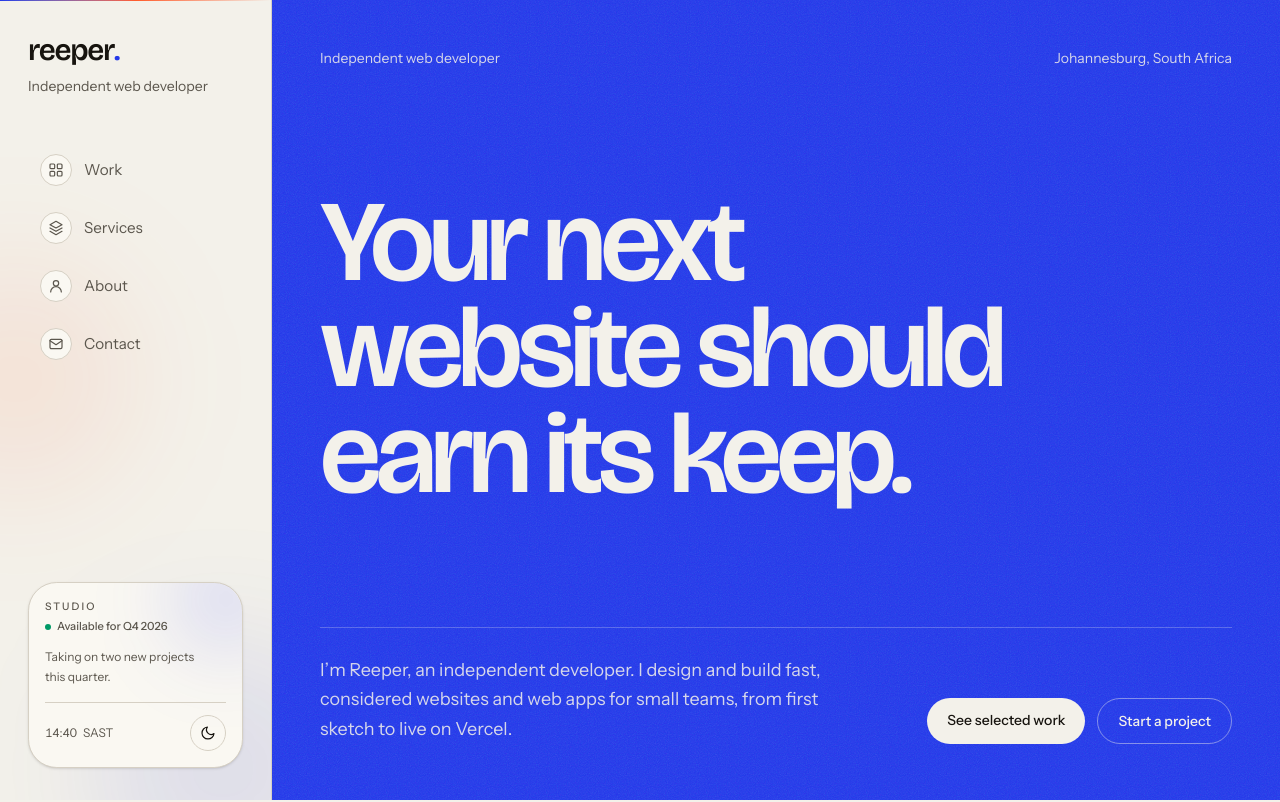
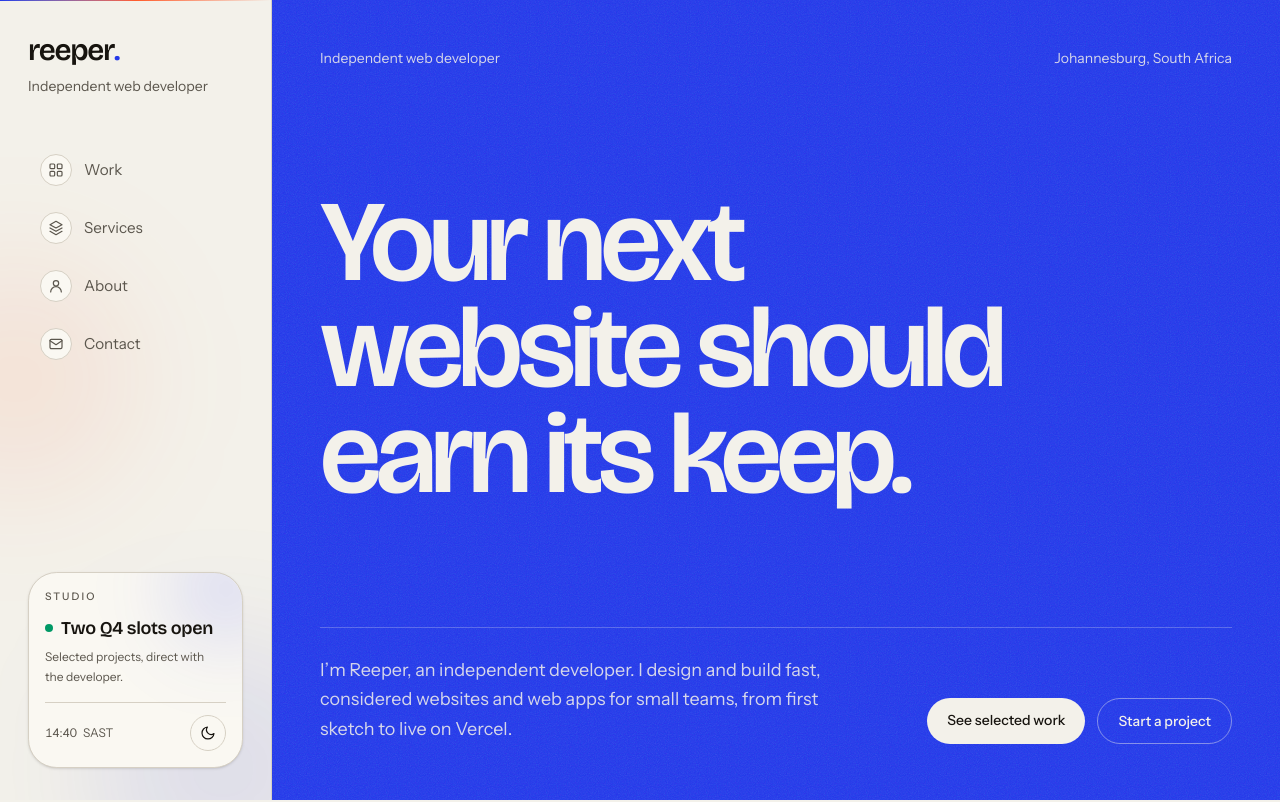
Before and after one commit to reeperx/reeper-portfolio, a Next.js app: page / in a window 1280 px wide. Shown: the top 802 px of the page. Built offline with nearby package versions, Linux system fonts and the light colour scheme.

Commit message:
feat: sharpen the sidebar studio card
Replaces the duplicated availability lines with a single status headline and a clearer studio note.

```diff
--- a/src/components/site-sidebar.tsx
+++ b/src/components/site-sidebar.tsx
@@ -91,20 +91,18 @@ export function SiteSidebar() {
             className="pointer-events-none absolute -right-10 -top-10 size-28 rounded-full bg-primary/15 blur-2xl dark:bg-primary/25"
           />
           <div className="relative">
-            <div className="flex flex-wrap items-center justify-between gap-x-3 gap-y-1">
             <p className="text-[0.65rem] font-medium uppercase tracking-[0.2em] text-muted-foreground">
               Studio
             </p>
-              <span className="inline-flex items-center gap-1.5 text-[0.7rem] font-medium text-muted-foreground">
+            <p className="mt-3 flex items-center gap-2 font-display text-lg font-semibold leading-tight tracking-[-0.02em] text-foreground">
               <span
                 aria-hidden="true"
-                  className="size-1.5 rounded-full bg-emerald-600 dark:bg-emerald-400"
+                className="size-2 rounded-full bg-emerald-600 dark:bg-emerald-400"
               />
-                {site.availability}
-              </span>
-            </div>
-            <p className="mt-3 text-xs leading-relaxed text-muted-foreground">
-              {site.availabilityNote}
+              Two Q4 slots open
+            </p>
+            <p className="mt-2 text-xs leading-relaxed text-muted-foreground">
+              Selected projects, direct with the developer.
             </p>
             <div className="mt-4 flex items-center justify-between gap-3 border-t border-border pt-3">
               <span className="tabular inline-flex items-center gap-1.5 text-xs text-muted-foreground">
```
Also changed, not shown: 1 other file (tests, documents, lock files or other folders). Lines whose indentation alone changed are shown as unchanged.
